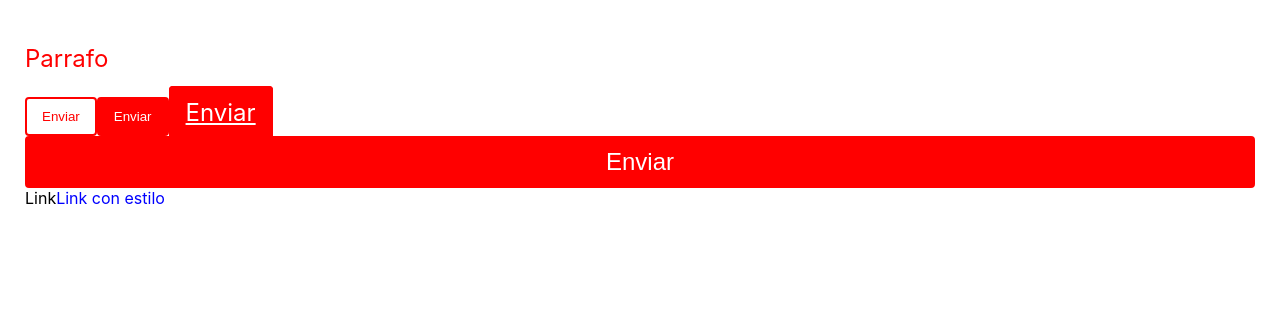
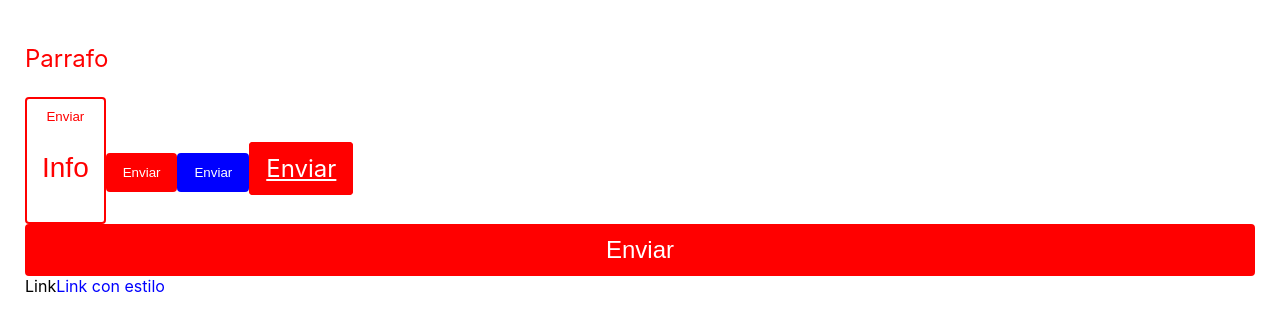
Before and after one commit to mercado-carlos/react-guia-definitiva-holamundo, a React (Vite) app: page / in a window 1280 px wide. Shown: the top 330 px of the page. Built offline with nearby package versions, Linux system fonts and the light colour scheme.

Commit message:
Pseudo elementos y selectores

```diff
--- a/src/App.tsx
+++ b/src/App.tsx
@@ -11,11 +11,26 @@ const Content = styled.div`
 `;
 
 const Button = styled.button<{ primary?: boolean }>`
+    transition: box-shadow 0.2s ease;
     background-color: ${(props) => (props.primary ? 'red' : 'white')};
     color: ${(props) => (props.primary ? 'white' : 'red')};
     padding: 10px 15px;
     border: solid 2px red;
     border-radius: 4px;
+
+    &:hover {
+        box-shadow: 1px 2px 5px rgba(0, 0, 0, 0.3);
+    }
+
+    &.secondary {
+        background-color: blue;
+        border: solid 2px blue;
+        color: white;
+    }
+
+    .info {
+        font-size: 28px;
+    }
 `;
 
 const BlockButton = styled(Button)`
@@ -35,8 +50,11 @@ const App = () => {
     return (
         <Content>
             <P>Parrafo</P>
-            <Button>Enviar</Button>
+            <Button>
+                Enviar <p className="info">Info</p>
+            </Button>
             <Button primary>Enviar</Button>
+            <Button className="secondary">Enviar</Button>
             <BlockButton primary as="a" href="#">
                 Enviar
             </BlockButton>
```
